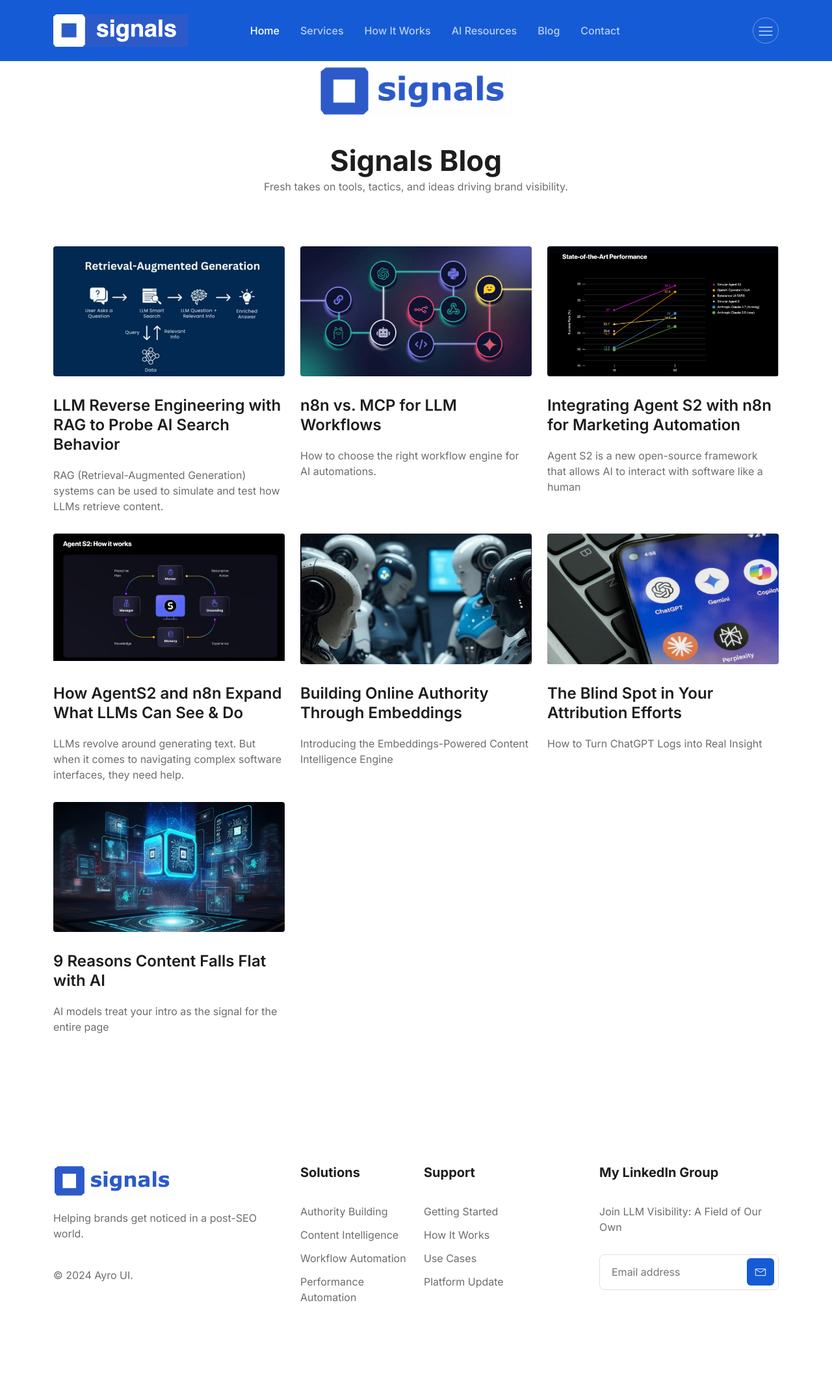
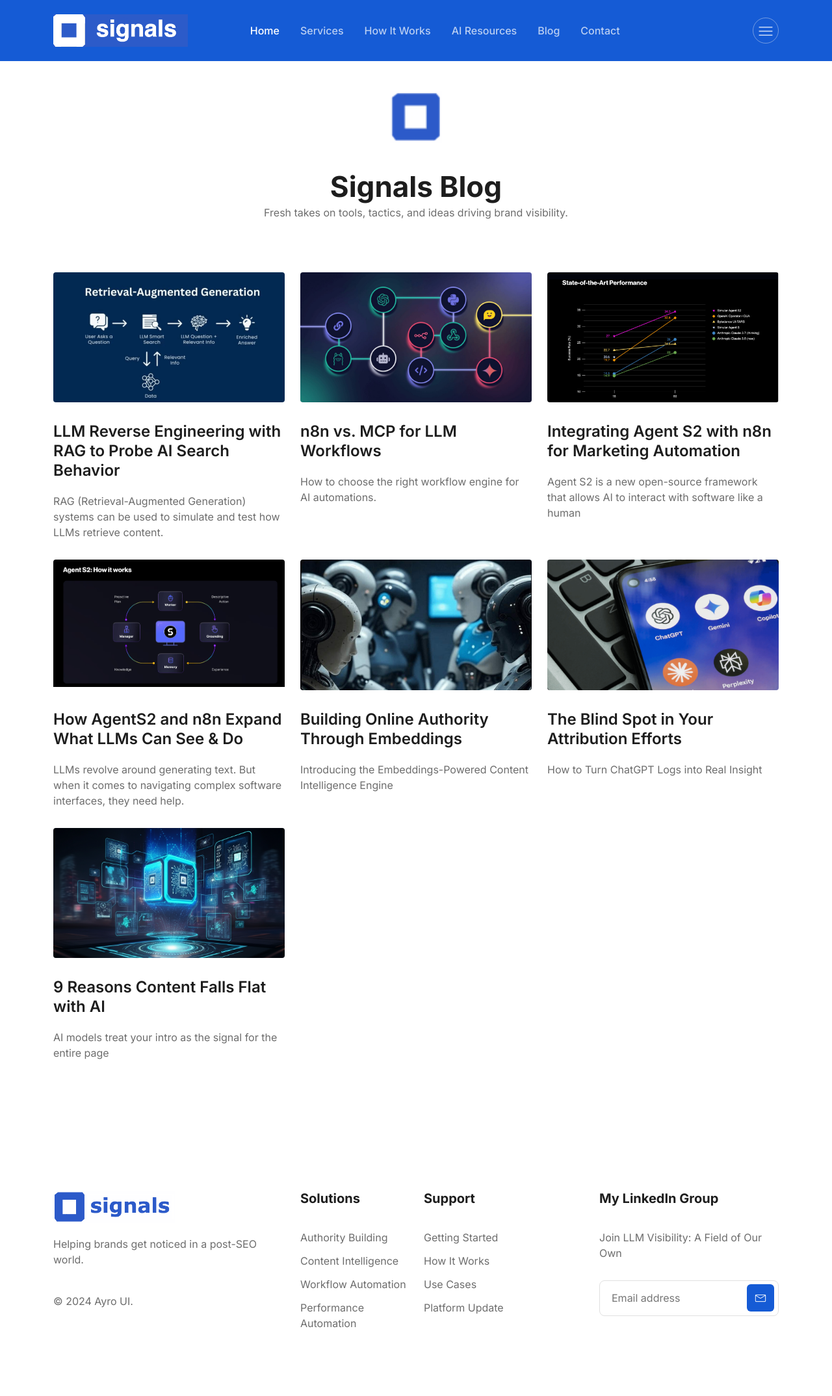
Before and after one commit to johnpottergr/llmvisibility.co, a Jekyll site: the page built from blog.html, in a window 1280 px wide. Shown: the whole page at 65% size. Built offline with Jekyll 4.4.1, drawn with Linux system fonts in a browser that asks for light colours; before the commit the page ends 2108 px from its top, so only the background shows below that.

Commit message:
logo change

```diff
--- a/blog.html
+++ b/blog.html
@@ -151,7 +151,7 @@
       <div class="row">
         <div class="col-12">
           <div class="content">
-            <img src="assets/images/blue7.png" height="80" alt="Logo" style="margin-bottom: 40px;" />
+            <img src="assets/images/favicon.ico" height="80" alt="Logo" style="margin-bottom: 40px; margin-top: 40px" />
             <h1 class="fw-bold">Signals Blog</h1>
             <p>
               Fresh takes on tools, tactics, and ideas driving brand visibility.
```
